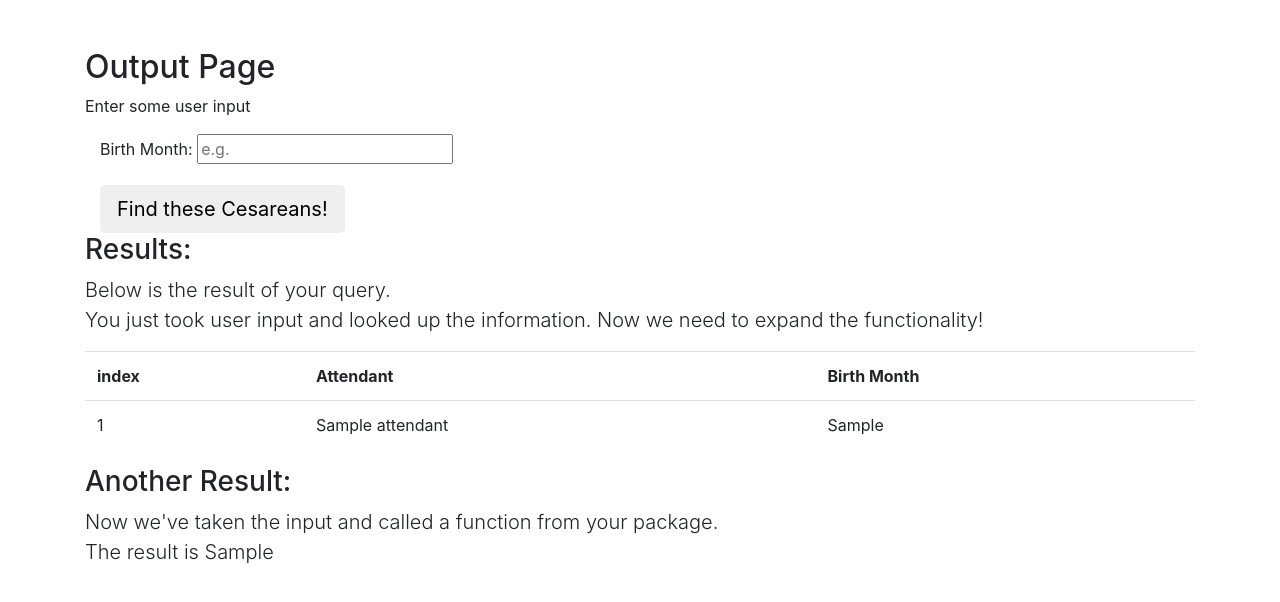
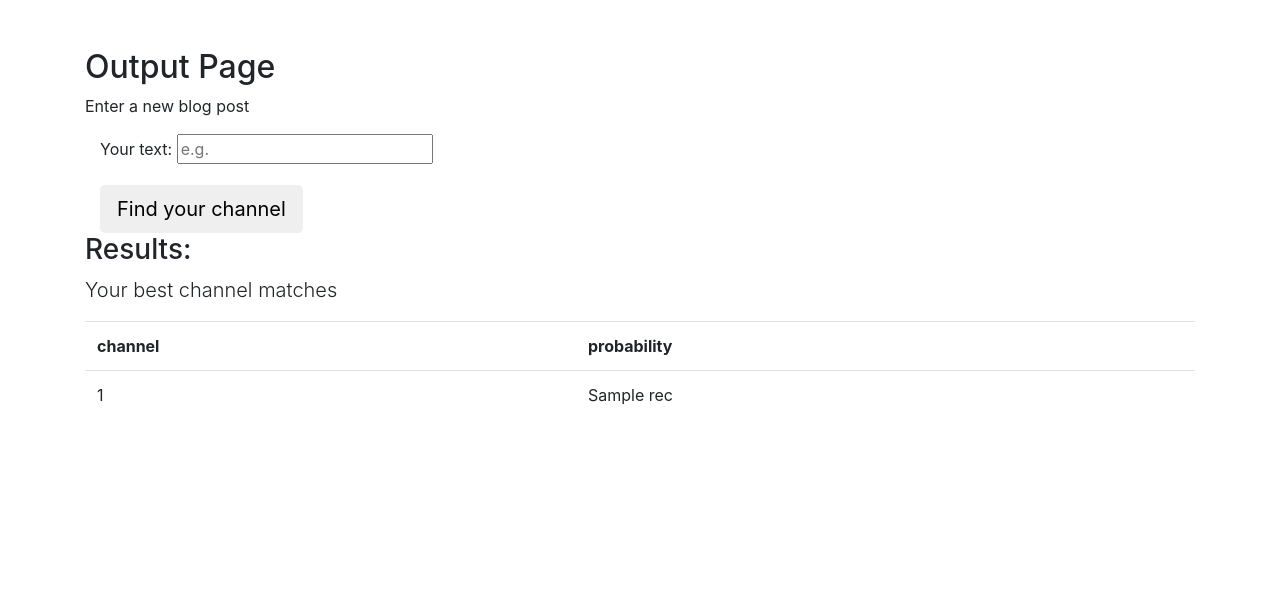
Before and after one commit to JDechery/AIgent, a Flask app: template flaskexample/templates/output.html in a window 1280 px wide. Shown: the part 56-658 px from the top of the page. Run offline with Flask 2, Linux system fonts and the light colour scheme; the template is opened without the code that fills it: most values are stand-ins (such as "Sample title", 1, 10 or a date in 2020); some libraries are stand-ins or nearby versions.

Commit message:
predicting channel ID from documents; incorporate into flask

```diff
--- a/flaskexample/templates/output.html
+++ b/flaskexample/templates/output.html
@@ -7,7 +7,7 @@
     <!-- The above 3 meta tags *must* come first in the head; any other head content must come *after* these tags -->
     <meta name="description" content="">
     <meta name="author" content="">
-    <link rel="icon" href="../../favicon.ico">
+    <link rel="icon" href="../static/favicon.ico">
 
     <title>Starter Template for Bootstrap</title>
 
@@ -15,7 +15,7 @@
     <link href="../static/css/bootstrap.min.css" rel="stylesheet">
 
     <!-- IE10 viewport hack for Surface/desktop Windows 8 bug -->
-    <link href="../../assets/css/ie10-viewport-bug-workaround.css" rel="stylesheet">
+    <link href="../static/css/ie10-viewport-bug-workaround.css" rel="stylesheet">
 
     <!-- Custom styles for this template -->
     <link href="starter-template.css" rel="stylesheet">
@@ -58,18 +58,18 @@
 <div class="container">
     <div class="starter-template">
         <h2>Output Page</h2>
-        <p>Enter some user input</p>
+        <p>Enter a new blog post</p>
     </div>
 
     <div class = "container">
 
       <form  action="/output" method="GET">
         <div class="form-group">
-          <label for="birth_month">Birth Month:</label>
-          <input type="text" id="birth_month" name='birth_month' placeholder="e.g. ">
+          <label for="blogtext">Your text:</label>
+          <input type="text" id="blogtext" name='blogtext' placeholder="e.g. ">
         </div>
         <div>
-          <button type="submit" class="btn btn-default btn-lg">Find these Cesareans!</button>
+          <button type="submit" class="btn btn-default btn-lg">Find your channel</button>
         </div>
       </form>
     </div>
@@ -81,13 +81,13 @@
     <div class="container">
       <div class="starter-template">
         <h3>Results:</h3>
-        <p class="lead">Below is the result of your query.<br> You just took user input and looked up the information. Now we need to expand the functionality!</p>
+        <p class="lead">Your best channel matches</p>
       </div>
 
       <table class="table table-hover">
-      <tr><th>index</th><th>Attendant</th><th>Birth Month</th></tr>
-      {% for birth in births %}
-      <tr><td>{{ birth['index'] }}</td><td>{{ birth['attendant']}}</td><td> {{ birth['birth_month'] }}</td></tr>
+      <tr><th>channel</th><th>probability</th></tr>
+      {% for rec in channel_rec %}
+      <tr><td>{{ rec[0] }}</td><td>{{ rec[1] }}</td></tr>
       {% endfor %}
       </table>
 
@@ -95,10 +95,10 @@
      </div><!-- /.container -->
 
     <div class="container">
-      <div class="starter-template">
+      <!-- <div class="starter-template">
         <h3>Another Result:</h3>
         <p class="lead">Now we've taken the input and called a function from your package.<br>The result is {{the_result}}</p>
-      </div>
+      </div> -->
 
 
       <script src="https://code.jquery.com/jquery-1.10.2.min.js"></script>
--- a/flaskexample/views.py
+++ b/flaskexample/views.py
@@ -26,49 +26,39 @@ conn = db_tools.get_conn()
 @app.route('/index')
 def index():
     return render_template("index.html",
-       title = 'Home', user = { 'nickname': 'Miguel' },
+       title = 'Home', user = { 'nickname': 'Insight Demo' },
        )
 
-@app.route('/db')
-def birth_page():
-    sql_query = """
-                SELECT * FROM birth_data_table WHERE delivery_method='Cesarean';
-                """
-    query_results = pd.read_sql_query(sql_query,conn)
-    births = ""
-    for i in range(0,10):
-        births += query_results.iloc[i]['birth_month']
-        births += "<br>"
-    return births
+# @app.route('/db')
+# def birth_page():
+#     sql_query = """
+#                 SELECT * FROM birth_data_table WHERE delivery_method='Cesarean';
+#                 """
+#     query_results = pd.read_sql_query(sql_query,conn)
+#     births = ""
+#     for i in range(0,10):
+#         births += query_results.iloc[i]['birth_month']
+#         births += "<br>"
+#     return births
 
-@app.route('/db_fancy')
-def cesareans_page_fancy():
-    sql_query = """
-               SELECT index, attendant, birth_month FROM birth_data_table WHERE delivery_method='Cesarean';
-                """
-    query_results=pd.read_sql_query(sql_query,conn)
-    births = []
-    for i in range(0,query_results.shape[0]):
-        births.append(dict(index=query_results.iloc[i]['index'], attendant=query_results.iloc[i]['attendant'], birth_month=query_results.iloc[i]['birth_month']))
-    return render_template('cesareans.html',births=births)
+# @app.route('/db_fancy')
+# def cesareans_page_fancy():
+#     sql_query = """
+#                SELECT index, attendant, birth_month FROM birth_data_table WHERE delivery_method='Cesarean';
+#                 """
+#     query_results=pd.read_sql_query(sql_query,conn)
+#     births = []
+#     for i in range(0,query_results.shape[0]):
+#         births.append(dict(index=query_results.iloc[i]['index'], attendant=query_results.iloc[i]['attendant'], birth_month=query_results.iloc[i]['birth_month']))
+#     return render_template('cesareans.html',births=births)
 
 @app.route('/input')
 def url_input():
-    return render_template("input.html", in_url='')
+    return render_template("input.html", blogtext='')
 
 @app.route('/output')
 def cesareans_output():
-  #pull 'birth_month' from input field and store it
-  in_url = request.args.get('in_url')
-    #just select the Cesareans  from the birth dtabase for the month that the user inputs
-  # query = "SELECT index, attendant, birth_month FROM birth_data_table WHERE delivery_method='Cesarean' AND birth_month='%s'" % patient
-  query = "SELECT title, claps, textcontent, img_path FROM articles WHERE blog_url='%s'" % in_url
-  print(query)
-  # query_results=pd.read_sql_query(query,conn)
-  query_results = conn.execute(query).fetchone()
-  print(query_results)
-  # births = []
-  # for i in range(0,query_results.shape[0]):
-      # births.append(dict(index=query_results.iloc[i]['index'], attendant=query_results.iloc[i]['attendant'], birth_month=query_results.iloc[i]['birth_month']))
-  the_result = ModelIt(query_results)
-  return render_template("output.html", the_result=the_result)
+  blogtext = request.args.get('blogtext')
+  channel_rec = ModelIt(blogtext)
+  # print(channel_rec)
+  return render_template("output.html", channel_rec=channel_rec)
--- a/gensim_nlp.py
+++ b/gensim_nlp.py
@@ -99,8 +99,10 @@ class DocEmbedder(object):
         with open(self.default_fname, 'wb') as f:
             self.model.save(f)
 
-    def load_model(self):
-        self.model = models.Doc2Vec.load(self.default_fname)
+    def load_model(self, fname=None):
+        if fname is None:
+            fname = self.default_fname
+        self.model = models.Doc2Vec.load(fname)
 # %%
 class DatabaseToMM():
     def __init__(self, conn, query):
--- /dev/null
+++ b/run.py
@@ -0,0 +1,3 @@
+#!/usr/bin/env python
+from flaskexample import app
+app.run(debug=True)
```
Also changed, not shown: flaskexample/a_Model.py (+22 -5 lines), flaskexample/templates/input.html (+5 -5 lines), predictor_model_explore.py (+73 -1 lines), flaskexample/static/insightDS.ico (added).
